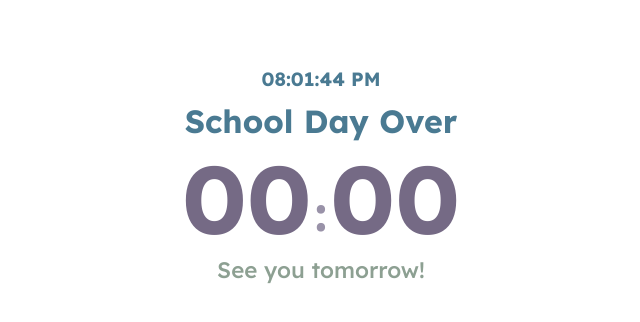
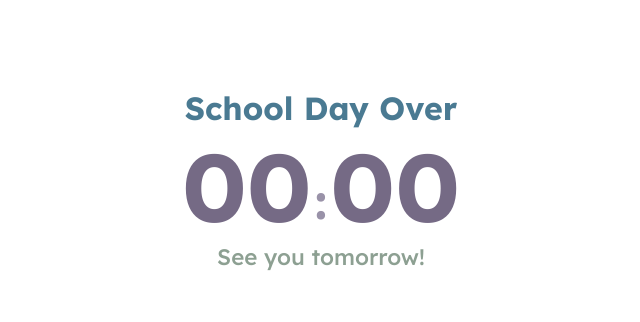
Before and after one commit to ispectechular/countdown-widget, a plain HTML site: page index.html in a window 1280 px wide. Shown: the whole page, without its empty margins (319-959 px from the left). Drawn offline with Linux system fonts and the light colour scheme.

Commit message:
Update index.html

```diff
--- a/index.html
+++ b/index.html
@@ -46,15 +46,8 @@
     .card{
       --minside: min(100cqw, 100cqh);
       --title: clamp(1rem, calc(var(--minside) * 0.06), 2rem);
-      --label: clamp(0.8rem, calc(var(--minside) * 0.04), 1.2rem);
       --number: clamp(2.4rem, calc(var(--minside) * 0.18), 6rem);
       --sub: clamp(0.9rem, calc(var(--minside) * 0.045), 1.4rem);
-    }
-    .clock{
-      font-weight:700;
-      font-size:var(--label);
-      color:var(--slate);
-      text-align:center;
     }
     .title{
       text-align:center;
@@ -91,7 +84,7 @@
     }
     .aspect{
       position:absolute; inset:var(--pad);
-      aspect-ratio:3 / 4;
+      aspect-ratio:4 / 3;
       max-width:calc(100% - 2*var(--pad));
       max-height:calc(100% - 2*var(--pad));
       margin:auto;
@@ -103,7 +96,6 @@
   <div class="wrap">
     <div class="aspect">
       <div class="card">
-        <div id="clock" class="clock">--:--:--</div>
         <div id="title" class="title">School Starts In</div>
         <div class="count" aria-live="polite" aria-atomic="true">
           <span id="m" class="num">00</span><span class="sep">:</span>
@@ -117,7 +109,6 @@
   <script>
   (function(){
     const TZ = 'America/Indiana/Indianapolis';
-    const clockEl = document.getElementById('clock');
     const titleEl = document.getElementById('title');
     const mEl = document.getElementById('m');
     const sEl = document.getElementById('s');
@@ -182,18 +173,12 @@
       return {label:'School Day Over', range:'See you tomorrow!', endSec:null};
     }
 
-    function formatClock(parts){
-      const h12 = parts.hour12.toString().padStart(2,'0');
-      return `${h12}:${two(parts.minute)}:${two(parts.second)} ${parts.ampm}`;
-    }
-
     let lastSec = -1;
 
     function tick(){
       const now = new Date();
       const p = getZonedParts(now);
       const nowSec = secs(p.hour, p.minute, p.second);
-      clockEl.textContent = formatClock(p);
 
       const st = state(nowSec);
       titleEl.textContent = st.label;
```
